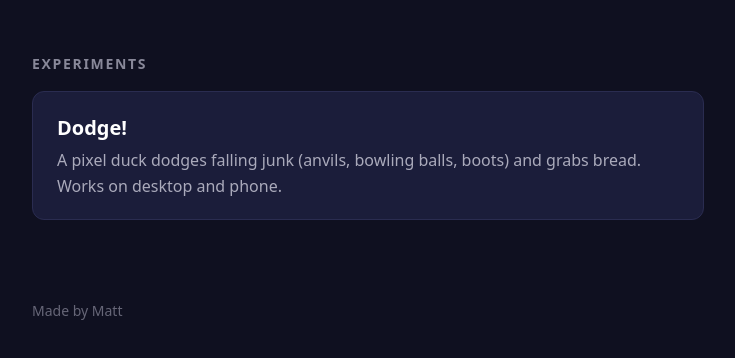
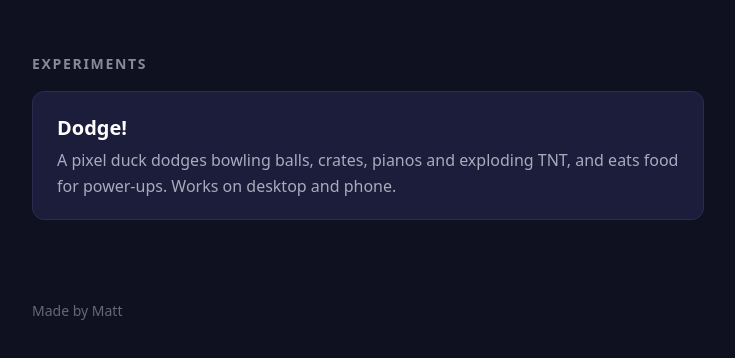
Before and after one commit to mbraun-co/mbraun-co.github.io, a plain HTML site: page index.html in a window 1280 px wide. Shown: the part 232-590 px from the top of the page, without its empty margins (272-1007 px from the left). Drawn offline with Linux system fonts and the light colour scheme.

Commit message:
Update index.html

```diff
--- a/index.html
+++ b/index.html
@@ -28,7 +28,7 @@
   <div class="projects">
     <a class="card" href="dodge/">
       <h3>Dodge!</h3>
-      <p>A pixel duck dodges falling junk (anvils, bowling balls, boots) and grabs bread. Works on desktop and phone.</p>
+      <p>A pixel duck dodges bowling balls, crates, pianos and exploding TNT, and eats food for power-ups. Works on desktop and phone.</p>
     </a>
     <!-- To add a new experiment, copy the card above and change the link, title and description. -->
   </div>
```
